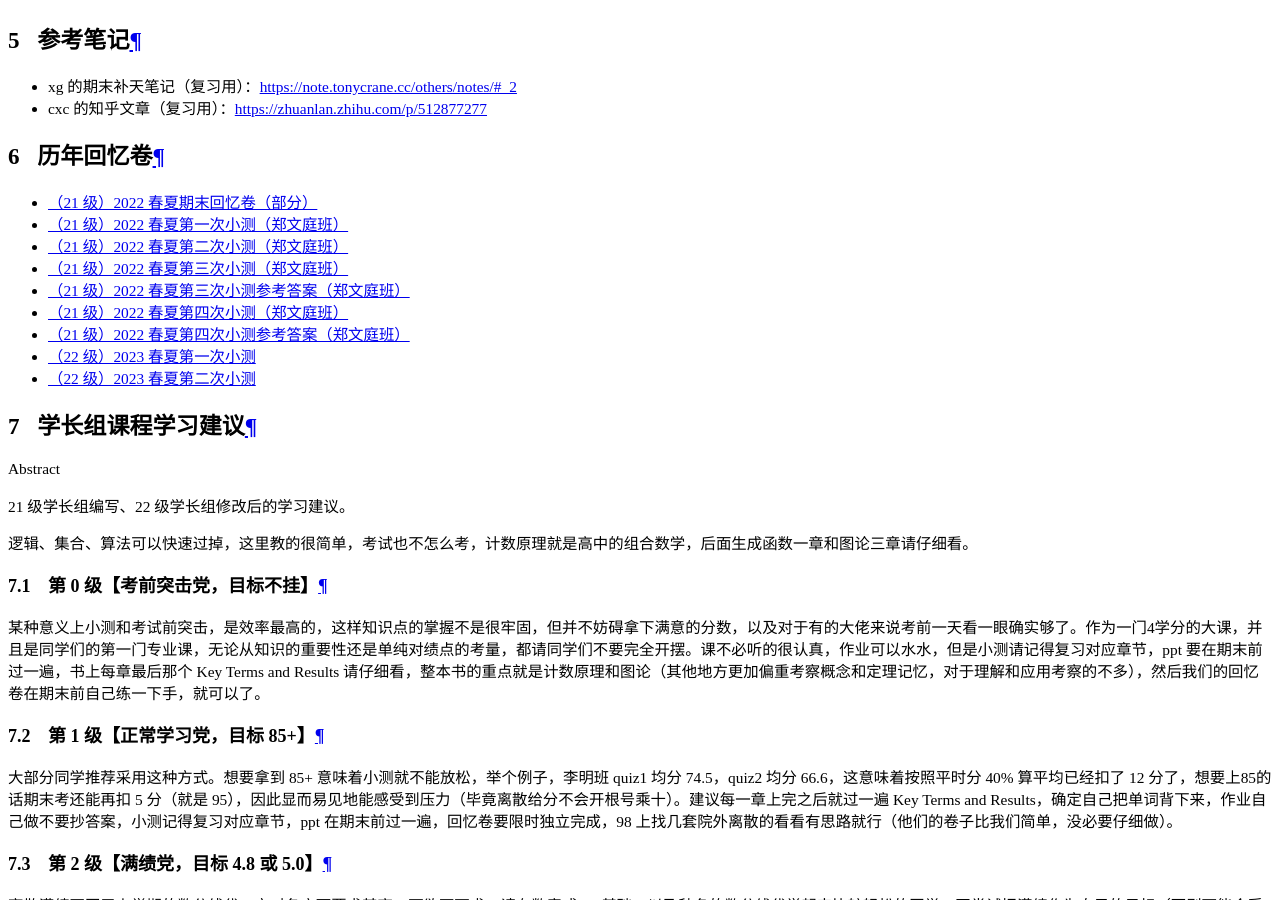
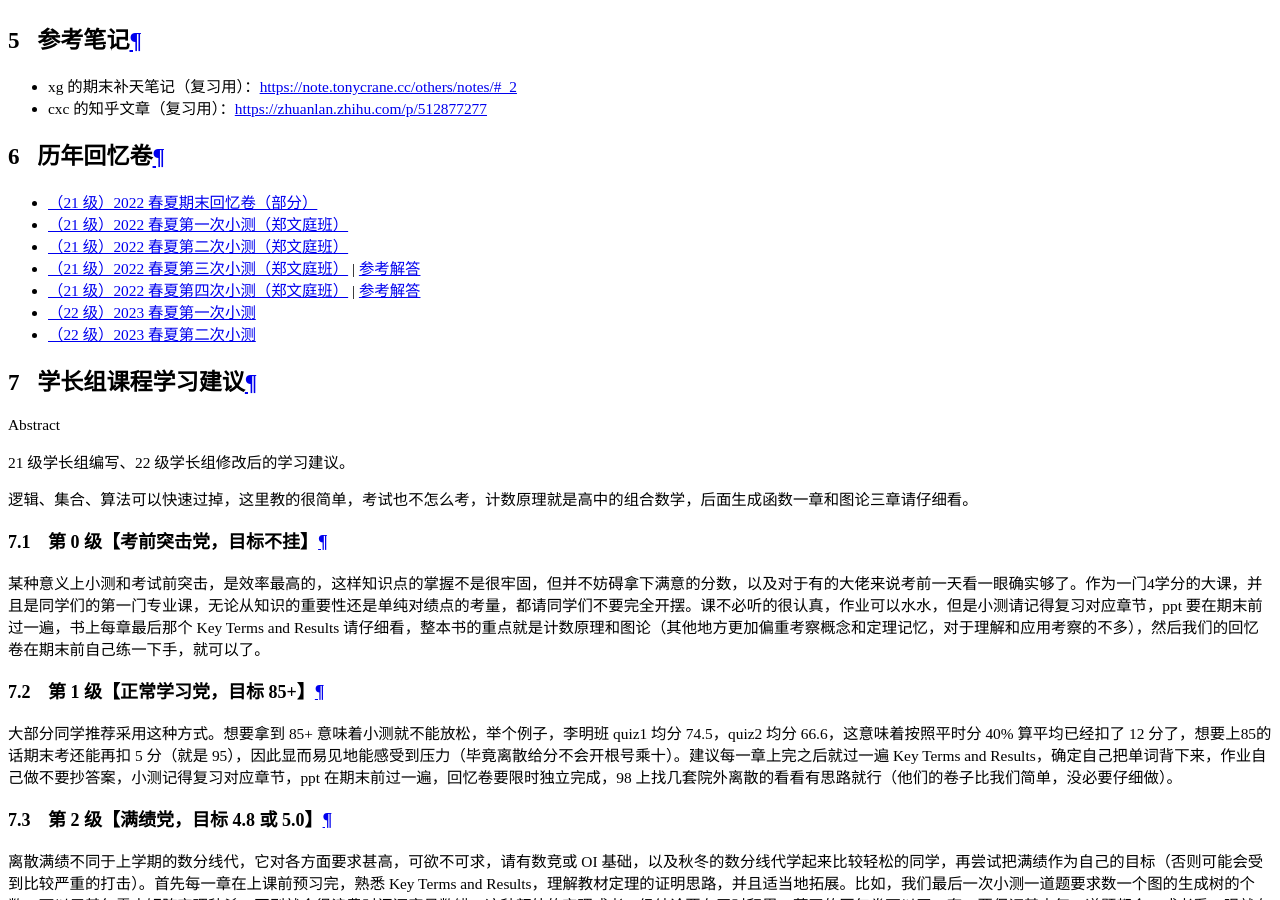
Before and after one commit to ZJU-Turing/TuringCourses, an MkDocs documentation site: the page built from docs/major_basic/discrete_math/index.md, in a window 1280 px wide and 900 px high, scrolled down 18842 px. Built offline with MkDocs 1.6.1 and Material for MkDocs 9.7.7, drawn with Linux system fonts in a browser that asks for light colours; comment, search, counter and statistics services are not loaded.

Commit message:
fix: discrete_math

```diff
--- a/docs/major_basic/discrete_math/index.md
+++ b/docs/major_basic/discrete_math/index.md
@@ -44,10 +44,8 @@
 - [（21 级）2022 春夏期末回忆卷（部分）](%E7%A6%BB%E6%95%A3%E6%95%B0%E5%AD%A6%E7%90%86%E8%AE%BA%E5%9F%BA%E7%A1%802022%E6%98%A5%E5%A4%8F%E6%9C%9F%E6%9C%AB%E9%83%A8%E5%88%86%E5%9B%9E%E5%BF%86.pdf)
 - [（21 级）2022 春夏第一次小测（郑文庭班）](Discrete_Mathematics_Quiz_1_2022.pdf)
 - [（21 级）2022 春夏第二次小测（郑文庭班）](Discrete_Mathematics_Quiz_2_2022.pdf)
-- [（21 级）2022 春夏第三次小测（郑文庭班）](Discrete_Mathematics_Quiz_3_2022.pdf)
-- [（21 级）2022 春夏第三次小测参考答案（郑文庭班）](21-22 春夏离散郑文庭班第三次小测参考答案.pdf)
-- [（21 级）2022 春夏第四次小测（郑文庭班）](Discrete_Mathematics_Quiz_4_2022.pdf)
-- [（21 级）2022 春夏第四次小测参考答案（郑文庭班）](21-22 春夏离散郑文庭班第四次小测参考答案.pdf)
+- [（21 级）2022 春夏第三次小测（郑文庭班）](Discrete_Mathematics_Quiz_3_2022.pdf) | [参考解答](21-22 春夏离散郑文庭班第三次小测参考答案.pdf)
+- [（21 级）2022 春夏第四次小测（郑文庭班）](Discrete_Mathematics_Quiz_4_2022.pdf) | [参考解答](21-22 春夏离散郑文庭班第四次小测参考答案.pdf)
 - [（22 级）2023 春夏第一次小测](Discrete_Mathematics_Quiz_1_2023.pdf)
 - [（22 级）2023 春夏第二次小测](Discrete_Mathematics_Quiz_2_2023.pdf)
 
```
